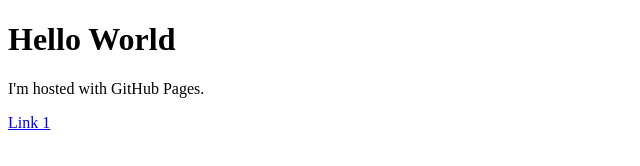
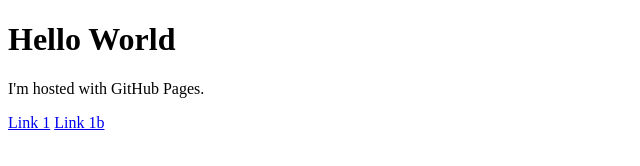
Before and after one commit to kapefier/kapefier.github.io, a plain HTML site: page index.html in a window 1280 px wide. Shown: the full height of the page, 0-640 px from the left. Drawn offline with Linux system fonts and the light colour scheme.

Commit message:
Update index.html

```diff
--- a/index.html
+++ b/index.html
@@ -4,5 +4,6 @@
 <h1>Hello World</h1>
 <p>I'm hosted with GitHub Pages.</p>
 <a href="/file1.html">Link 1</a>
+<a href="https://kapefier.github.io//file1.html">Link 1b</a>
 </body>
 </html>
```
